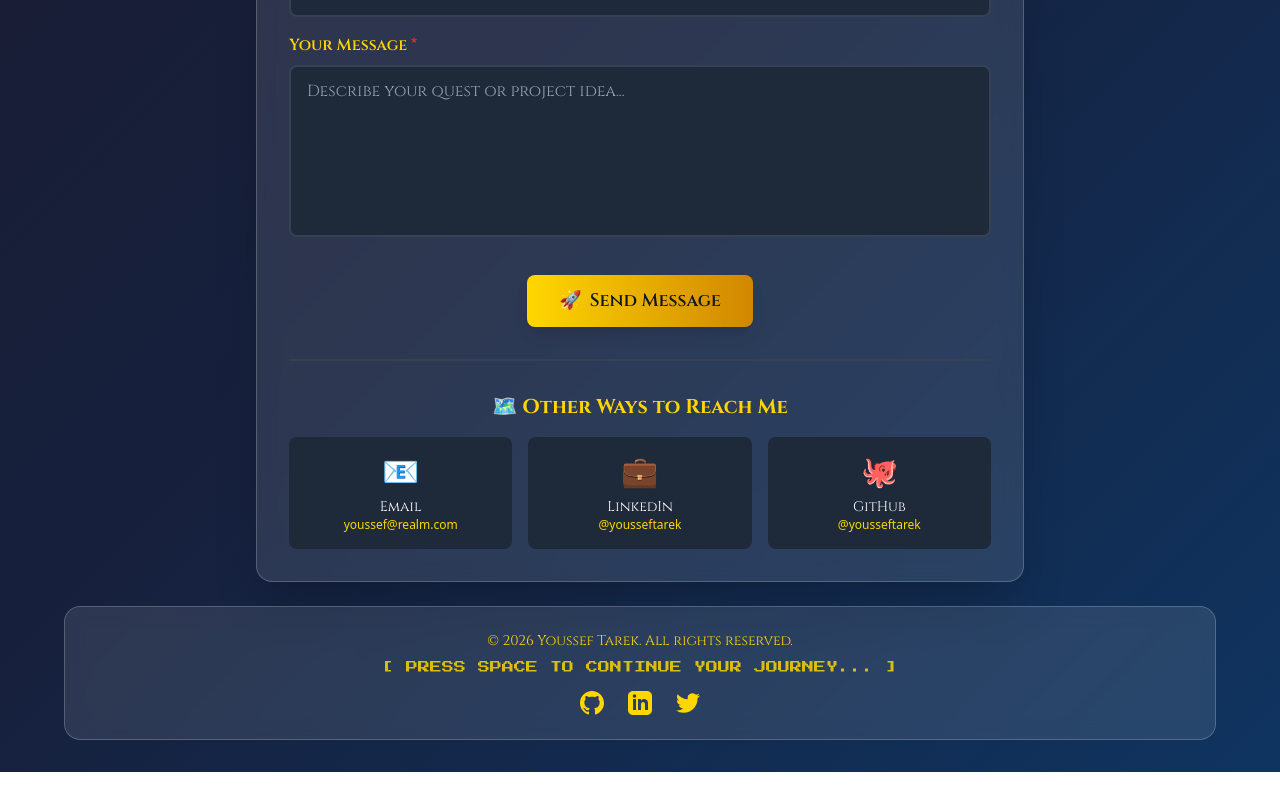
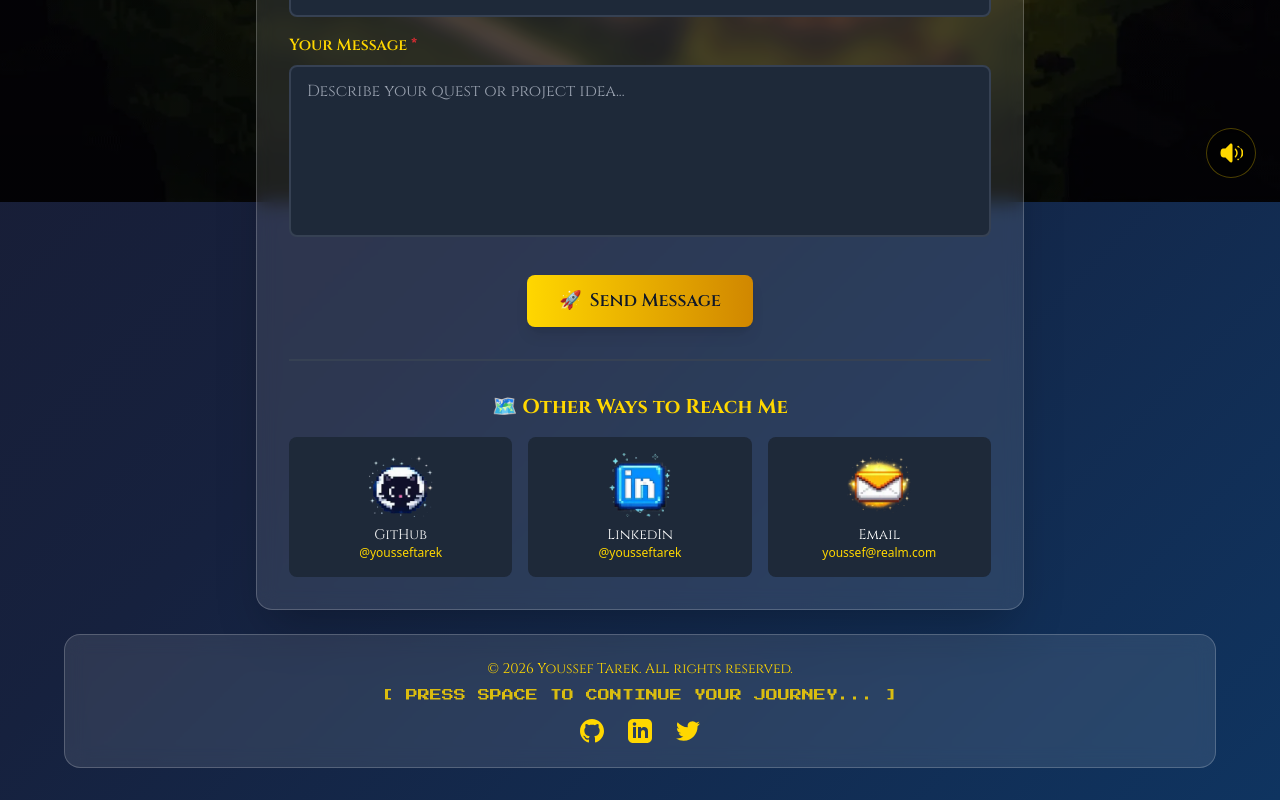
Before and after one commit to Elysium-X/ARPG-Portofolio, a React (Vite) app: page /contact in a window 1280 px wide. Shown: the part 598-1398 px from the top of the page. Before the commit the page ends 1370 px from the top, so only its background shows below. Built offline with nearby package versions, Linux system fonts and the light colour scheme.

Commit message:
Update Pages Navigation

```diff
--- a/src/pages/Contact.jsx
+++ b/src/pages/Contact.jsx
@@ -3,6 +3,12 @@ import Card from '../components/ui/Card'
 import Input from '../components/ui/Input'
 import Textarea from '../components/ui/Textarea'
 import Button from '../components/ui/Button'
+import BackgroundVideo from '../components/ui/BackgroundVideo'
+import bgPoster from '../assets/dropback.webp'
+import bgVideoWebm from '../assets/soldier.webm'
+import gitIcon from '../assets/socials/git.webp'
+import linkedInIcon from '../assets/socials/linkedin.webp'
+import mailIcon from '../assets/socials/mail.webp'
 import { validateContactForm } from '../utils/validation'
 
 function Contact() {
@@ -66,6 +72,12 @@ function Contact() {
   }
 
   return (
+    <>
+      <BackgroundVideo
+        posterSrc={bgPoster}
+        webmSrc={bgVideoWebm}
+        overlayOpacity={0.6}
+      />
       <div className="max-w-3xl mx-auto">
         <Card variant="parchment" padding="lg" className="mb-6">
           <div className="text-center mb-8">
@@ -79,9 +91,13 @@ function Contact() {
         </Card>
 
         <Card padding="lg">
-        <form onSubmit={handleSubmit} className="space-y-4">
+          <form onSubmit={handleSubmit} className="space-y-4" aria-label="Contact form">
             {submitSuccess && (
-            <div className="bg-green-500 bg-opacity-20 border-2 border-green-500 rounded-lg p-4 mb-4 animate-pulse">
+              <div
+                className="bg-green-500 bg-opacity-20 border-2 border-green-500 rounded-lg p-4 mb-4 animate-pulse"
+                role="alert"
+                aria-live="polite"
+              >
                 <p className="text-green-300 font-fantasy text-center">
                   ✨ Quest message sent successfully! I'll respond to your summons soon! ✨
                 </p>
@@ -89,7 +105,11 @@ function Contact() {
             )}
 
             {errors.submit && (
-            <div className="bg-red-500 bg-opacity-20 border-2 border-red-500 rounded-lg p-4 mb-4">
+              <div
+                className="bg-red-500 bg-opacity-20 border-2 border-red-500 rounded-lg p-4 mb-4"
+                role="alert"
+                aria-live="assertive"
+              >
                 <p className="text-red-300 font-fantasy text-center">{errors.submit}</p>
               </div>
             )}
@@ -134,6 +154,7 @@ function Contact() {
                 size="lg"
                 disabled={isSubmitting}
                 className="min-w-[200px]"
+                ariaLabel={isSubmitting ? "Sending message" : "Send quest message"}
               >
                 {isSubmitting ? (
                   <>
@@ -155,25 +176,26 @@ function Contact() {
               🗺️ Other Ways to Reach Me
             </h3>
             <div className="grid md:grid-cols-3 gap-4 text-center">
-            <div className="p-4 bg-gray-800 bg-opacity-50 rounded-lg">
-              <div className="text-3xl mb-2">📧</div>
-              <p className="text-white font-fantasy text-sm">Email</p>
-              <p className="text-gold text-xs">youssef@realm.com</p>
+              <div className="p-4 bg-gray-800 bg-opacity-50 rounded-lg transform hover:scale-105 transition-all duration-500 ease-in-out">
+                <img src={gitIcon} alt="GitHub" className="w-16 h-16 object-contain mx-auto mb-2" loading="lazy" decoding="async" />
+                <p className="text-white font-fantasy text-sm">GitHub</p>
+                <p className="text-gold text-xs">@yousseftarek</p>
               </div>
-            <div className="p-4 bg-gray-800 bg-opacity-50 rounded-lg">
-              <div className="text-3xl mb-2">💼</div>
+              <div className="p-4 bg-gray-800 bg-opacity-50 rounded-lg transform hover:scale-105 transition-all duration-500 ease-in-out">
+                <img src={linkedInIcon} alt="LinkedIn" className="w-16 h-16 object-contain mx-auto mb-2" loading="lazy" decoding="async" />
                 <p className="text-white font-fantasy text-sm">LinkedIn</p>
                 <p className="text-gold text-xs">@yousseftarek</p>
               </div>
-            <div className="p-4 bg-gray-800 bg-opacity-50 rounded-lg">
-              <div className="text-3xl mb-2">🐙</div>
-              <p className="text-white font-fantasy text-sm">GitHub</p>
-              <p className="text-gold text-xs">@yousseftarek</p>
+              <div className="p-4 bg-gray-800 bg-opacity-50 rounded-lg transform hover:scale-105 transition-all duration-500 ease-in-out">
+                <img src={mailIcon} alt="Email" className="w-16 h-16 object-contain mx-auto mb-2" loading="lazy" decoding="async" />
+                <p className="text-white font-fantasy text-sm">Email</p>
+                <p className="text-gold text-xs">youssef@realm.com</p>
               </div>
             </div>
           </div>
         </Card>
       </div>
+    </>
   )
 }
 
--- a/src/pages/Home.jsx
+++ b/src/pages/Home.jsx
@@ -4,11 +4,19 @@ import ResourceBar from '../components/character/ResourceBar'
 import PotionSlot from '../components/character/PotionSlot'
 import SkillCard from '../components/character/SkillCard'
 import Achievement from '../components/character/Achievement'
+import BackgroundVideo from '../components/ui/BackgroundVideo'
+import bgPoster from '../assets/dropback.webp'
+import bgVideoWebm from '../assets/soldier.webm'
 import { CHARACTER_DATA, SKILLS, POTIONS, ACHIEVEMENTS, RESOURCES } from '../constants/data'
 
 function Home() {
   return (
     <>
+      <BackgroundVideo
+        posterSrc={bgPoster}
+        webmSrc={bgVideoWebm}
+        overlayOpacity={0.6}
+      />
       {/* Character Header */}
       <CharacterHeader {...CHARACTER_DATA} />
 
```
Lines whose indentation alone changed are shown as unchanged.
